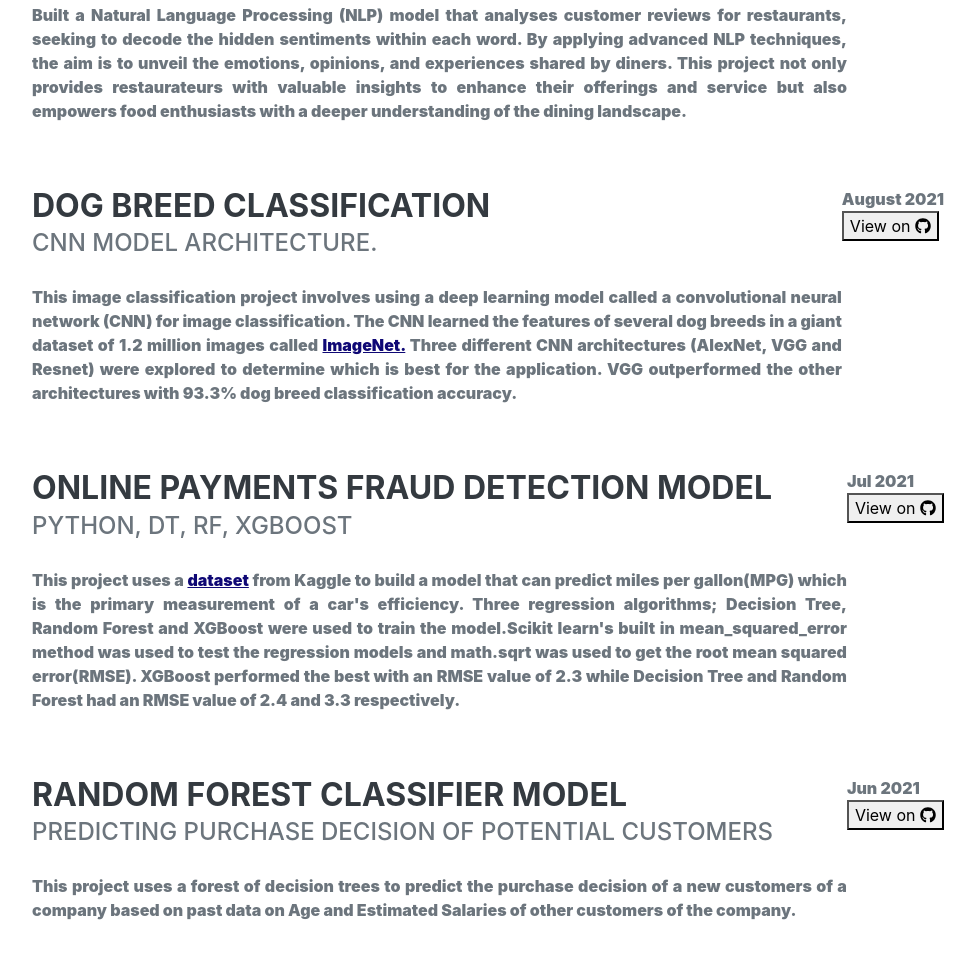
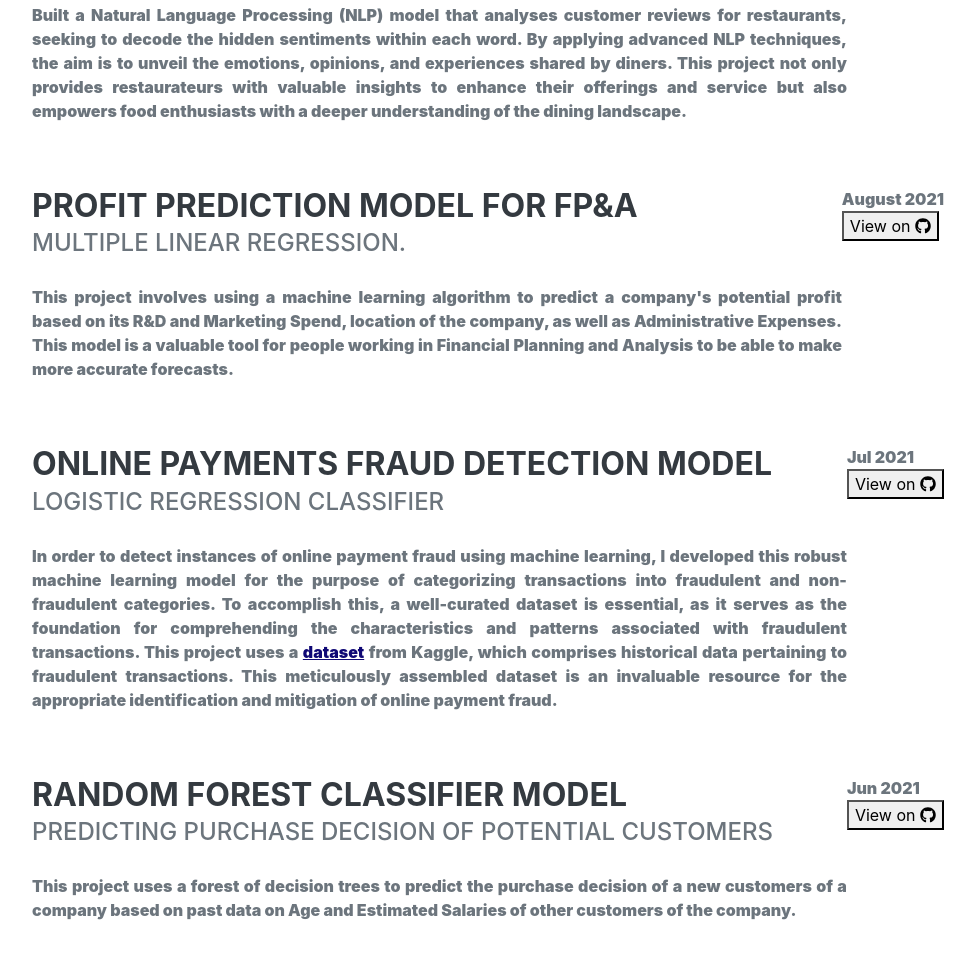
Before and after one commit to Zahradeen01/Zahradeen01, a plain HTML site: page index.html in a window 1280 px wide. Shown: the part 1931-2890 px from the top of the page, without its empty margins (288-1263 px from the left). Drawn offline with nearby package versions, Linux system fonts and the light colour scheme; files whose address does not match are found by name; a web font is replaced by a local one.

Commit message:
Update index.html

```diff
--- a/index.html
+++ b/index.html
@@ -105,23 +105,22 @@
 
                         <div class="d-flex flex-column flex-md-row justify-content-between mb-5">
                             <div class="flex-grow-1">
-                                <h3 class="mb-0">Dog Breed Classification</h3>
-                                <div class="subheading mb-4">CNN Model Architecture.  </div>
-                                <p style="text-align:justify;">This image classification project involves using a deep learning model called a convolutional neural network (CNN) for image classification. The CNN learned the features of several dog breeds in a giant dataset of 1.2 million images called <a href="https://image-net.org/" target="_blank">ImageNet.</a> Three different CNN architectures (AlexNet, VGG and Resnet) were explored to determine which is best for the application. VGG outperformed the other architectures with 93.3% dog breed classification accuracy.
+                                <h3 class="mb-0">Profit Prediction Model for FP&A</h3>
+                                <div class="subheading mb-4">Multiple Linear Regression.  </div>
+                                <p style="text-align:justify;">This project involves using a machine learning algorithm to predict a company's potential profit based on its R&D and Marketing Spend, location of the company, as well as Administrative Expenses. This model is a valuable tool for people working in Financial Planning and Analysis to be able to make more accurate forecasts.
                         </div>
                         <div class="flex-shrink-0">
                             <span class="text-right"> August 2021  <br>
-                                <a class="button" href="https://github.com/edidiongarchibongeso/Dog-Breed-Classification" target="_blank"><button> View on <i class="fab fa-github"></i></button></a>
+                                <a class="button" href="https://github.com/Zahradeen01/Multiple-Linear-Regression" target="_blank"><button> View on <i class="fab fa-github"></i></button></a>
                             </span>
                         </div>
                     </div>
                     <div class="d-flex flex-column flex-md-row justify-content-between mb-5">
                         <div class="flex-grow-1">
                             <h3 class="mb-0">Online Payments Fraud Detection Model</h3>
-                            <div class="subheading mb-4">Python, DT, RF, XGBoost </div>
-                            <p style="text-align:justify;"> This project uses a <a href="https://www.kaggle.com/ealaxi/paysim1/download">dataset</a> from Kaggle to build a model that can predict miles per gallon(MPG) which is the primary measurement of a car's efficiency. Three regression algorithms; Decision Tree, Random Forest and XGBoost were used to train the model.Scikit learn's built in mean_squared_error method was used to test the regression models and math.sqrt was used to get the root mean squared error(RMSE). XGBoost performed the best with an RMSE value of 2.3 while Decision Tree and Random Forest had an RMSE value of 2.4 and 3.3 respectively.
-                        </div>
-
+                            <div class="subheading mb-4">Logistic Regression Classifier </div>
+                            <p style="text-align:justify;"> In order to detect instances of online payment fraud using machine learning, I developed this robust machine learning model for the purpose of categorizing transactions into fraudulent and non-fraudulent categories. To accomplish this, a well-curated dataset is essential, as it serves as the foundation for comprehending the characteristics and patterns associated with fraudulent transactions. This project uses a <a href="https://www.kaggle.com/datasets/ealaxi/paysim1?resource=download#">dataset</a> from Kaggle, which comprises historical data pertaining to fraudulent transactions. This meticulously assembled dataset is an invaluable resource for the appropriate identification and mitigation of online payment fraud.
+                            </div>
 
                         <div class="flex-shrink-0">
                             <span class="text-right"> Jul 2021  <br>
```
